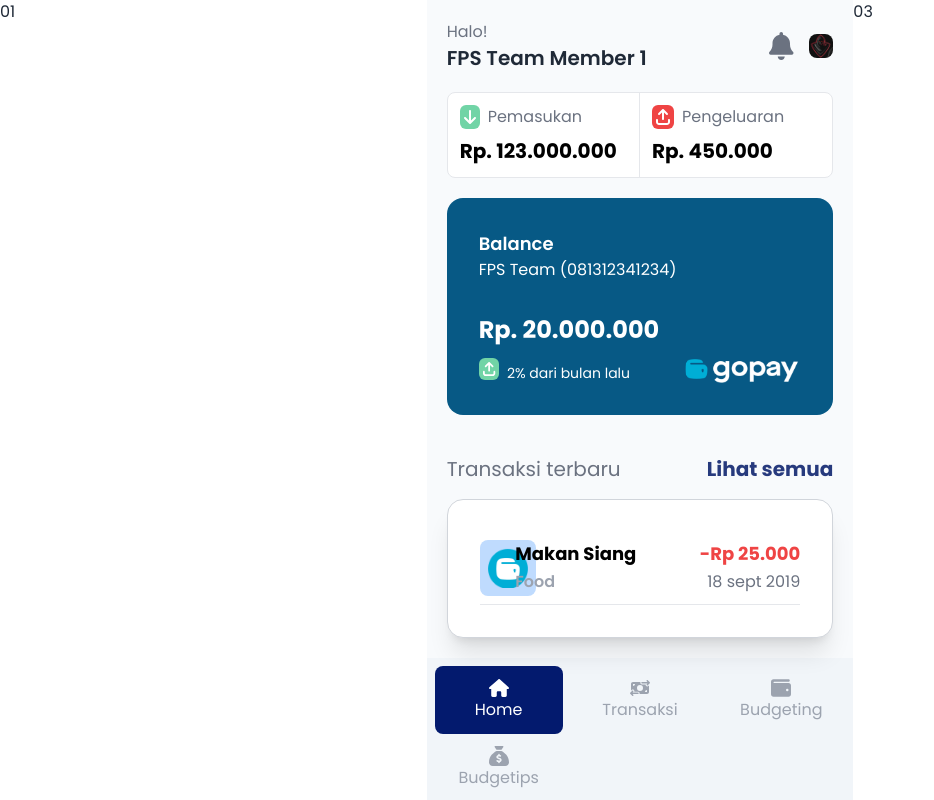
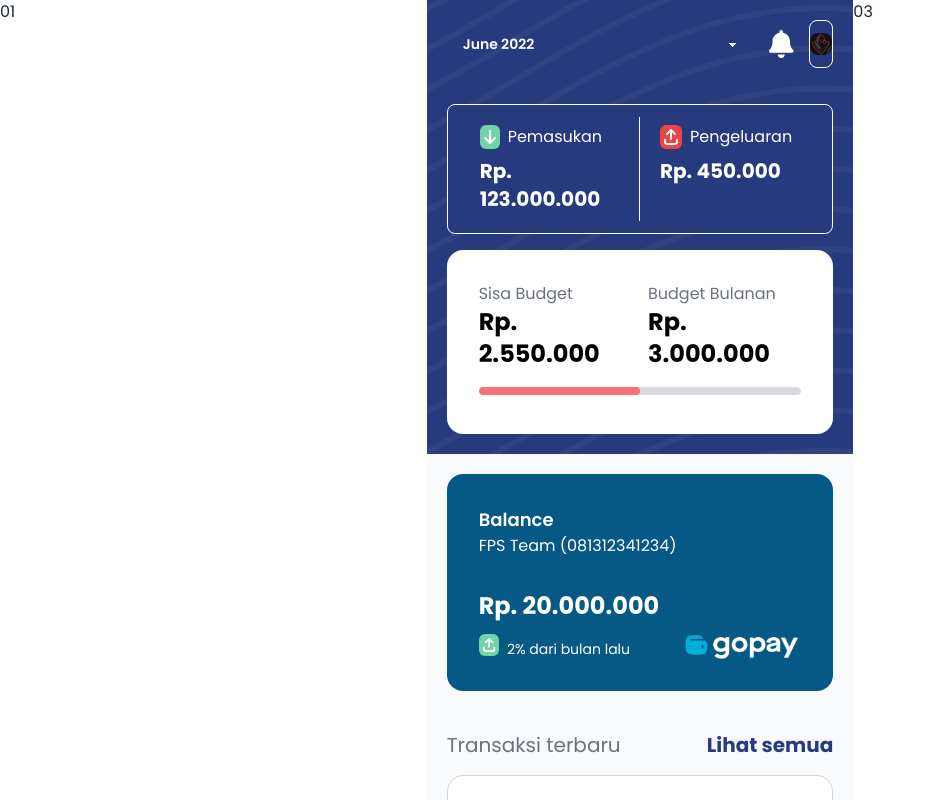
Before and after one commit to pratamafarhan10/fps-technoscape-2022, a Vue app: page / in a window 1280 px wide. Shown: the top 800 px of the page, without its empty margins (0-934 px from the left). Built offline with nearby package versions, Linux system fonts and the light colour scheme; sample sign-in values are in the browser's storage.

Commit message:
home selesai

```diff
--- a/src/views/BudgetView.vue
+++ b/src/views/BudgetView.vue
@@ -4,12 +4,11 @@
         <div class="grid grid-flow-row auto-rows-auto bg-history-blue px-5 py-5 min-h-content text-white gap-4"
             id="riwayat-transaksi">
             <div class="grid grid-cols-2 gap-4">
-                <div class="text-2xl font-bold	">
+                <div>
                     <select class="select w-full bg-transparent border-none max-w-xs">
                         <option class="bg-history-blue">June 2022</option>
                         <option class="bg-history-blue">Mei 2022</option>
                     </select>
-
                 </div>
                 <div class="flex justify-end items-center">
                     <div class="py-2 px-4 bg-white rounded-lg">
--- a/src/views/HistoryView.vue
+++ b/src/views/HistoryView.vue
@@ -166,7 +166,12 @@ export default {
                 return response.data.data
             })
 
+            console.log(transaksi);
 
+            // let categorizeTransaction = {}
+            // transaksi.forEach(element => {
+            //     categorizeTransaction[element.date].push(element)
+            // });
             this.$store.dispatch('transaksi/setTransaksi', transaksi)
         },
 
--- a/src/views/HomeView.vue
+++ b/src/views/HomeView.vue
@@ -1,46 +1,80 @@
 <template>
-    <div class="px-5 py-5">
+    <div>
+
+        <!-- history header -->
+        <div class="grid grid-flow-row auto-rows-auto bg-history-blue px-5 py-5 min-h-content text-white gap-4"
+            id="riwayat-transaksi">
 
             <!-- Header profil -->
             <div class="grid grid-cols-10 gap-4">
                 <div class="col-span-8">
-                <div class="grid-flow-row auto-rows-auto">
-                    <div class="text-gray-500">Halo!</div>
-                    <div class="text-xl font-semibold">FPS Team Member 1</div>
-                </div>
+                    <select class="select w-full bg-transparent border-none max-w-xs">
+                        <option class="bg-history-blue">June 2022</option>
+                        <option class="bg-history-blue">Mei 2022</option>
+                    </select>
                 </div>
                 <div class="flex items-center">
-                <font-awesome-icon icon="fa-solid fa-bell" class="w-7 h-7 text-gray-500" />
+                    <font-awesome-icon icon="fa-solid fa-bell" class="w-7 h-7 text-white" />
                 </div>
-            <div class="flex items-center">
+                <div class="flex items-center rounded-lg border border-white">
                     <img src="../assets/pp.png" class="rounded-lg">
                 </div>
             </div>
             <!-- End Header profil -->
 
-        <!-- pemasukan dan pengeluaran -->
-        <div class="grid grid-cols-2 mt-5 border border-gray-200 rounded-lg bg-white">
-            <div class="border-r border-r-gray-200 grid-flow-row auto-rows-auto p-3">
+            <!-- pemasukan pengeluaran -->
+            <div class="grid grid-cols-2 mt-5 border border-white rounded-lg bg-history-blue p-3">
+                <div class="border-r border-r-white py-2 px-5">
+                    <div class="grid-flow-row auto-rows-auto">
                         <div class="flex items-center">
                             <font-awesome-icon icon="fa-solid fa-arrow-down"
                                 class="mr-2 bg-up-logo-green text-white p-1 rounded-md" />
-                    <span class="text-gray-500">Pemasukan</span>
+                            <span class="text-white">Pemasukan</span>
                         </div>
-                <div class="mt-2 text-xl font-bold text-black">Rp. 123.000.000</div>
+                        <div class="mt-2 text-xl font-bold text-white">Rp. 123.000.000</div>
                     </div>
-            <div class="grid-flow-row auto-rows-auto p-3">
+                </div>
+
+                <div class="py-2 px-5">
+                    <div class="grid-flow-row auto-rows-auto">
                         <div class="flex items-center">
                             <font-awesome-icon icon="fa-solid fa-arrow-up-from-bracket"
                                 class="mr-2 bg-red-500 text-white p-1 rounded-md" />
-                    <span class="text-gray-500">Pengeluaran</span>
+                            <span class="text-white">Pengeluaran</span>
                         </div>
-                <div class="mt-2 text-xl font-bold text-black">Rp. 450.000</div>
+                        <div class="mt-2 text-xl font-bold text-white">Rp. 450.000</div>
                     </div>
                 </div>
-        <!-- end pemasukan dan pengeluaran -->
+
+            </div>
+            <!-- end pemasukan pengeluaran -->
+
+            <div>
+                <div class="card bg-white">
+                    <div class="card-body">
+                        <div class="grid grid-flow-row auto-rows-auto">
+                            <div class="grid grid-cols-2 gap-4">
+                                <div>
+                                    <div class="text-gray-500">Sisa Budget</div>
+                                    <div class="text-black font-bold text-2xl">Rp. 2.550.000</div>
+                                </div>
+                                <div>
+                                    <div class="text-gray-500">Budget Bulanan</div>
+                                    <div class="text-black font-bold text-2xl">Rp. 3.000.000</div>
+                                </div>
+                            </div>
+                            <div class="mt-2">
+                                <progress class="progress progress-error" value="50" max="100"></progress>
+                            </div>
+                        </div>
+                    </div>
+                </div>
+            </div>
+        </div>
+        <!-- end history header -->
 
         <!-- Bank -->
-        <div class="mt-5">
+        <div class="mt-5 px-5">
             <div class="card bg-sky-800">
                 <div class="card-body">
                     <div class="grid-flow-row auto-rows-auto">
@@ -69,14 +103,14 @@
 
 
         <!-- Transaksi terbaru -->
-        <div class="grid-flow-row auto-rows-auto mt-10">
+        <div class="grid-flow-row auto-rows-auto mt-10 px-5">
             <div class="grid grid-cols-2 gap-4">
                 <div class="text-gray-500 text-xl">Transaksi terbaru</div>
                 <div class="text-history-blue font-bold text-xl text-end">Lihat semua</div>
             </div>
             <div class="mt-4">
                 <!-- card pengeluaran pemasukan -->
-                    <div class="card w-full bg-white shadow-xl border border-gray-300">
+                <div class="card w-full bg-white border border-gray-300">
                     <div class="card-body">
 
                         <!-- pengeluaran/pemasukannya -->
@@ -125,4 +159,24 @@
 .text-history-blue {
     color: #273A7D;
 }
+
+#riwayat-transaksi {
+    background-image: url("../assets/bg\ riwayat\ transaksi.png");
+}
+
+.bg-history-blue {
+    background-color: #273A7D;
+}
+
+.text-history-blue {
+    color: #273A7D;
+}
+
+.text-light-blue {
+    color: #1D2E6C;
+}
+
+.bg-up-logo-green {
+    background-color: #71D4A6;
+}
 </style>
```
Lines whose indentation alone changed are shown as unchanged.
